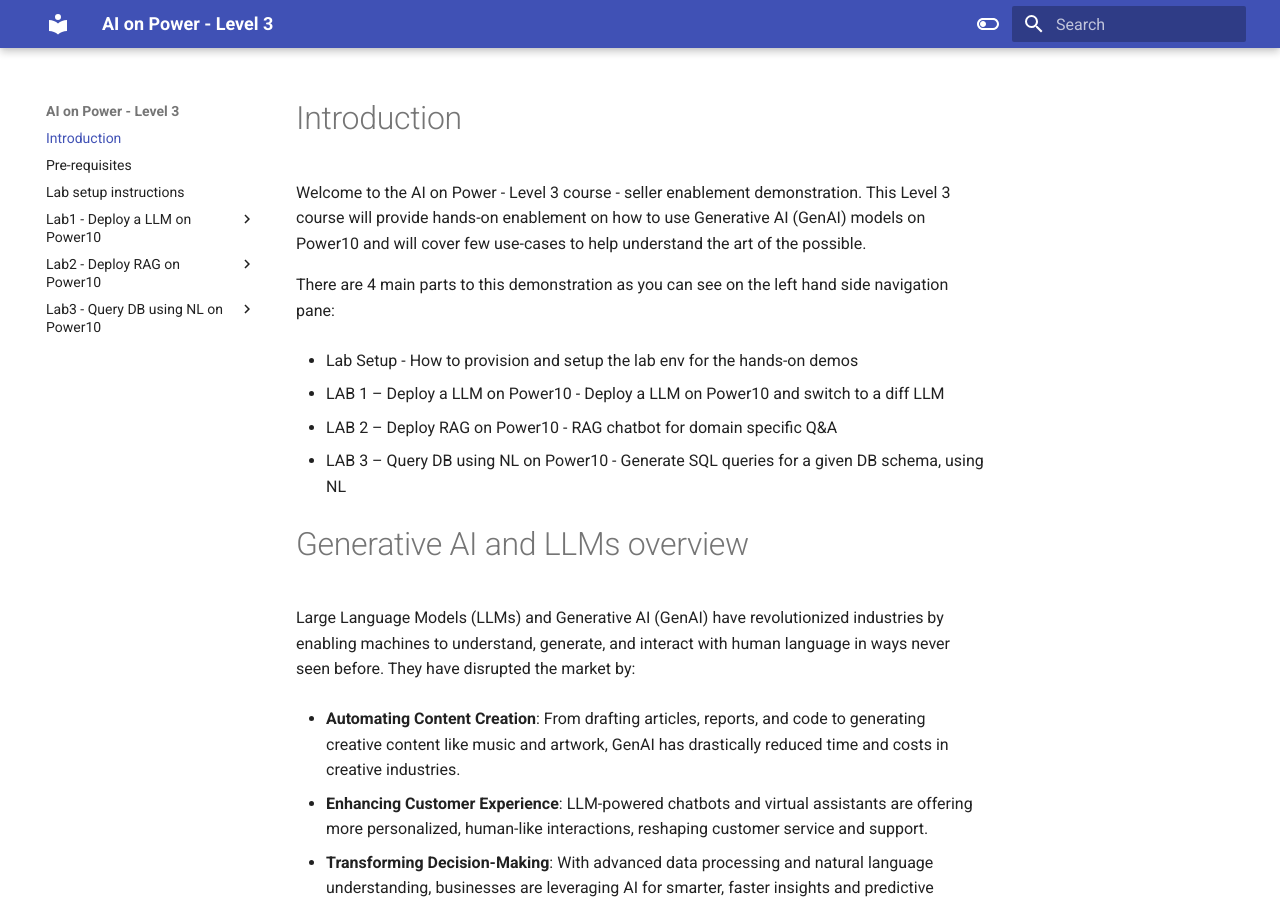
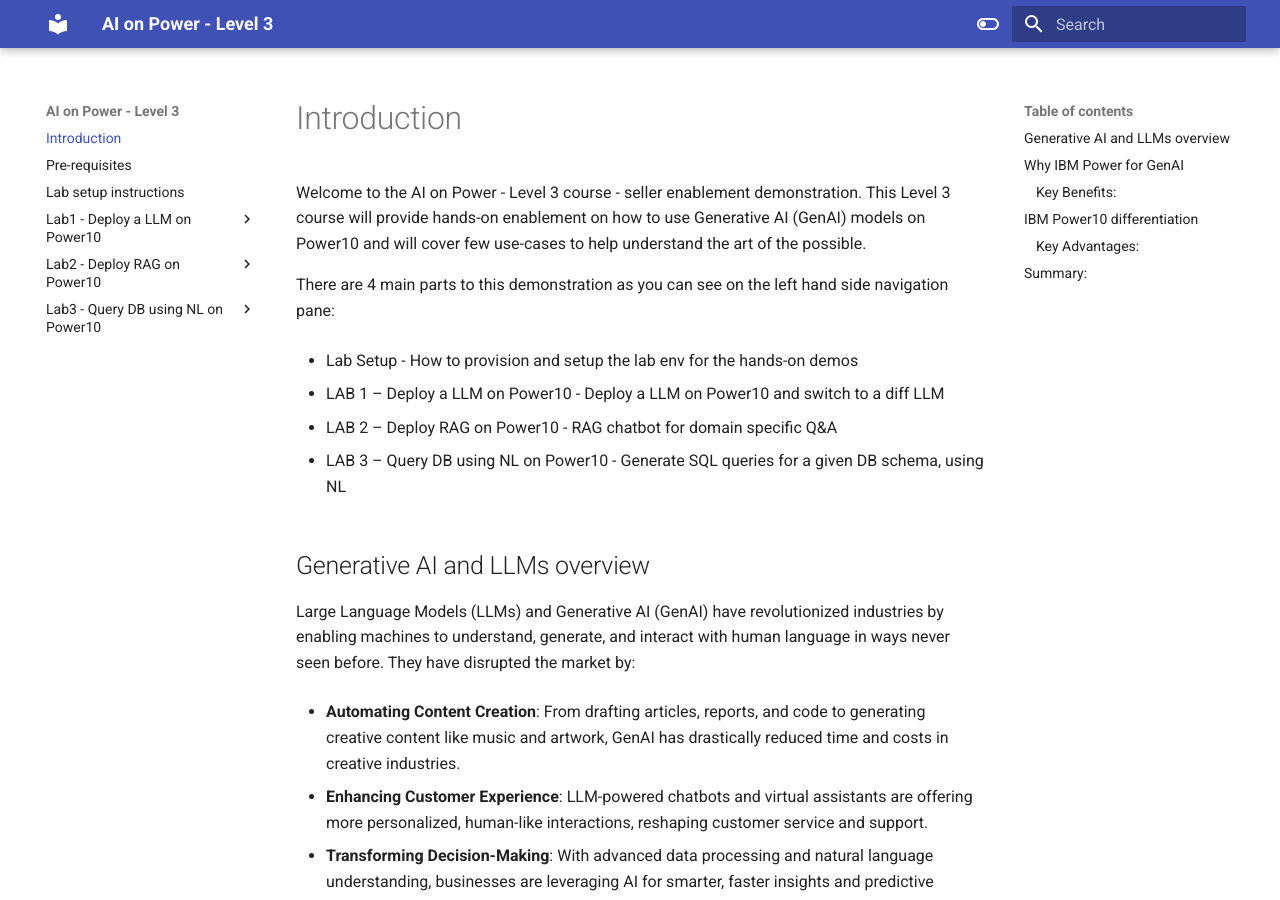
Before and after one commit to IBM/AI-on-Power-Level3, an MkDocs documentation site: the page built from docs/index.md, in a window 1280 px wide and 900 px high. Built offline with MkDocs 1.6.1 and Material for MkDocs 9.7.7, drawn with Linux system fonts in a browser that asks for light colours.

Commit message:
Update index.md

```diff
--- a/docs/index.md
+++ b/docs/index.md
@@ -13,7 +13,7 @@
 
 * LAB 3 – Query DB using NL on Power10 - Generate SQL queries for a given DB schema, using NL
 
-# Generative AI and LLMs overview
+## Generative AI and LLMs overview
 
 Large Language Models (LLMs) and Generative AI (GenAI) have revolutionized industries by enabling machines to understand, generate, and interact with human language in ways never seen before. They have disrupted the market by:
 
@@ -27,10 +27,10 @@
 
 In short, LLMs and GenAI are reshaping industries by enhancing efficiency, creativity, and customer engagement, making them indispensable tools in the modern business landscape.
 
-# Why IBM Power for GenAI
+## Why IBM Power for GenAI
 IBM Power platform is a high-performance, enterprise-grade computing solution designed to handle demanding workloads such as AI, analytics, cloud, and mission-critical applications. With unmatched processing power, scalability, and reliability, IBM Power enables organizations to optimize performance, lower costs, and ensure security.
 
-## Key Benefits:
+### Key Benefits:
 
 * **Unmatched Performance**: Optimized for data-intensive applications, AI, and large-scale analytics, delivering faster insights and better decision-making.
 
@@ -42,11 +42,11 @@
 
 IBM Power is the platform of choice for businesses seeking to future-proof their IT infrastructure, handle complex workloads, and accelerate innovation
 
-#  IBM Power10 differentiation
+## IBM Power10 differentiation
 
 IBM Power10 offers several advantages for Generative AI (GenAI) use cases, providing the computational power, security, and efficiency required to support the demanding workloads of AI-driven applications. Here’s how Power10 is uniquely positioned to accelerate GenAI:
 
-## Key Advantages:
+### Key Advantages:
 
 1. **High Performance for AI Workloads:**
 
@@ -77,6 +77,6 @@
     * IBM Power10 works seamlessly with AI frameworks like TensorFlow and PyTorch, making it easier for developers to build, train, and deploy GenAI models without needing major infrastructure changes.
     * Support for OpenShift and Kubernetes enhances containerization, allowing efficient orchestration of AI workloads.
 
-**Summary:**
+## **Summary:**
 
 IBM Power10 is designed to meet the specific needs of GenAI use cases by offering high-performance processing, memory scalability, security, and energy efficiency. It empowers enterprises to handle complex AI workloads efficiently while maintaining flexibility and security, making it ideal for industries that rely on AI-driven innovation.
```
